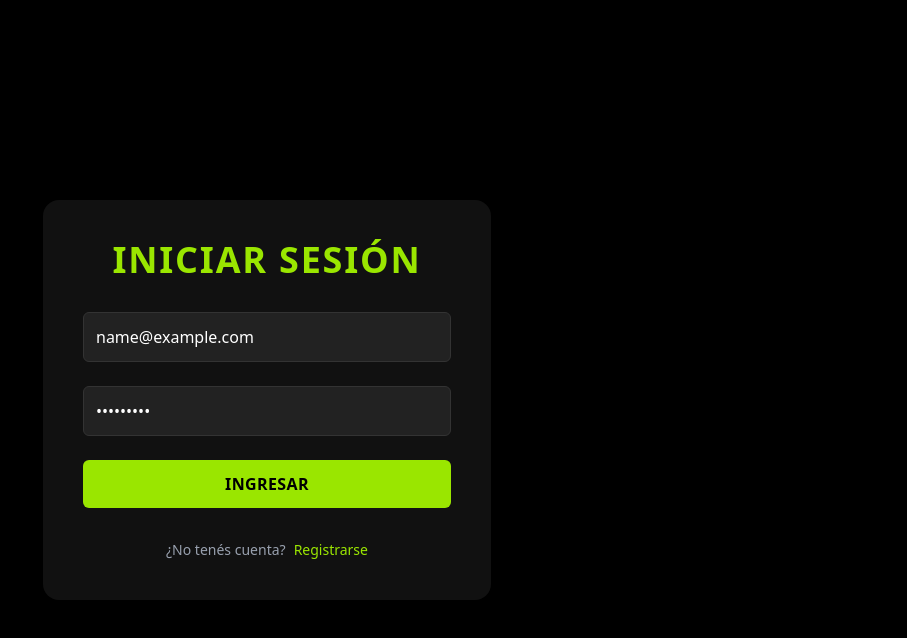
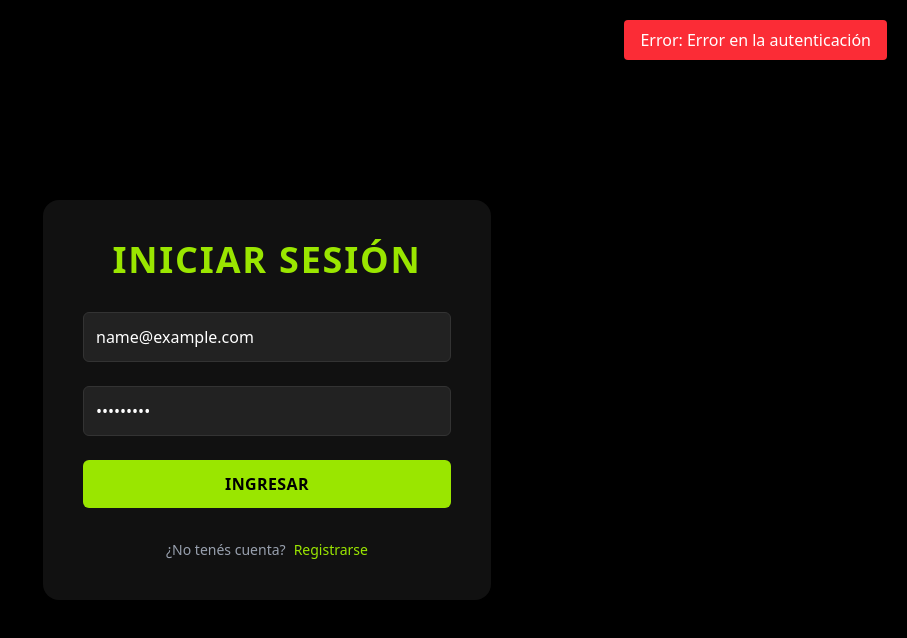
Before and after one commit to francoserjen10/gimnasio-propio-React, a Next.js app in the folder gym-front-end/: page /login in a window 1280 px wide. Both pictures are taken after typing "name@example.com", "Sample123" into the empty fields and a click on the button "INGRESAR". Shown: the top 638 px of the page, without its empty margins (373-1280 px from the left). Built offline with nearby package versions, Linux system fonts and the light colour scheme; no server answers.

Commit message:
Se reemplazó el alert por un toast personalizado

```diff
--- a/gym-front-end/src/app/login/page.tsx
+++ b/gym-front-end/src/app/login/page.tsx
@@ -8,6 +8,7 @@ import { useForm } from "react-hook-form";
 import { z } from "zod";
 import { useEffect, useState } from "react";
 import { useUser } from "@/context/user-context";
+import Toast from "./toast";
 
 export default function Login() {
 
@@ -17,16 +18,19 @@ export default function Login() {
     const { register, handleSubmit, formState: { errors }, reset } = useForm({
         resolver: zodResolver(loginSchema),
     });
+    const [toast, setToast] = useState<{ message: string; type: 'success' | 'error' } | null>(null);
 
     const onSubmit = async (data: z.infer<typeof loginSchema>) => {
         try {
             const response = await loginService(data.email, data.password);
             setUser(response.user);
-            alert('Inicio de sesion exitoso');
+            setToast({ message: 'Inicio de sesión exitoso 💪', type: 'success' });
             reset();
             setLoginError(null);
         } catch (error) {
-            console.error("Error al hacer la petición:", error);
+            const mensaje = error instanceof Error ? error.message : "Se ha producido un error";
+            setLoginError(mensaje);
+            setToast({ message: `Error: ${mensaje}`, type: 'error' });
             if (error instanceof Error) {
                 setLoginError(error.message);
             } else {
@@ -79,6 +83,8 @@ export default function Login() {
                     </button>
                 </form>
 
+                {toast && <Toast message={toast.message} type={toast.type} onClose={() => setToast(null)} />}
+
                 <p className="text-center mt-8 text-sm text-gray-400">
                     ¿No tenés cuenta?
                     <button
--- /dev/null
+++ b/gym-front-end/src/app/login/toast.tsx
@@ -0,0 +1,25 @@
+import { useEffect } from 'react';
+
+interface ToastProps {
+    message: string;
+    type: 'success' | 'error';
+    onClose: () => void;
+}
+
+export default function Toast({ message, type, onClose }: ToastProps) {
+    useEffect(() => {
+        const timer = setTimeout(onClose, 3000); // se oculta luego de 3 seg
+        return () => clearTimeout(timer);
+    }, [onClose]);
+
+    return (
+        <div
+            className={`
+        fixed top-5 right-5 px-4 py-2 rounded shadow-lg text-white z-50
+        ${type === 'success' ? 'bg-green-500' : 'bg-red-500'}
+      `}
+        >
+            {message}
+        </div>
+    );
+}
```
